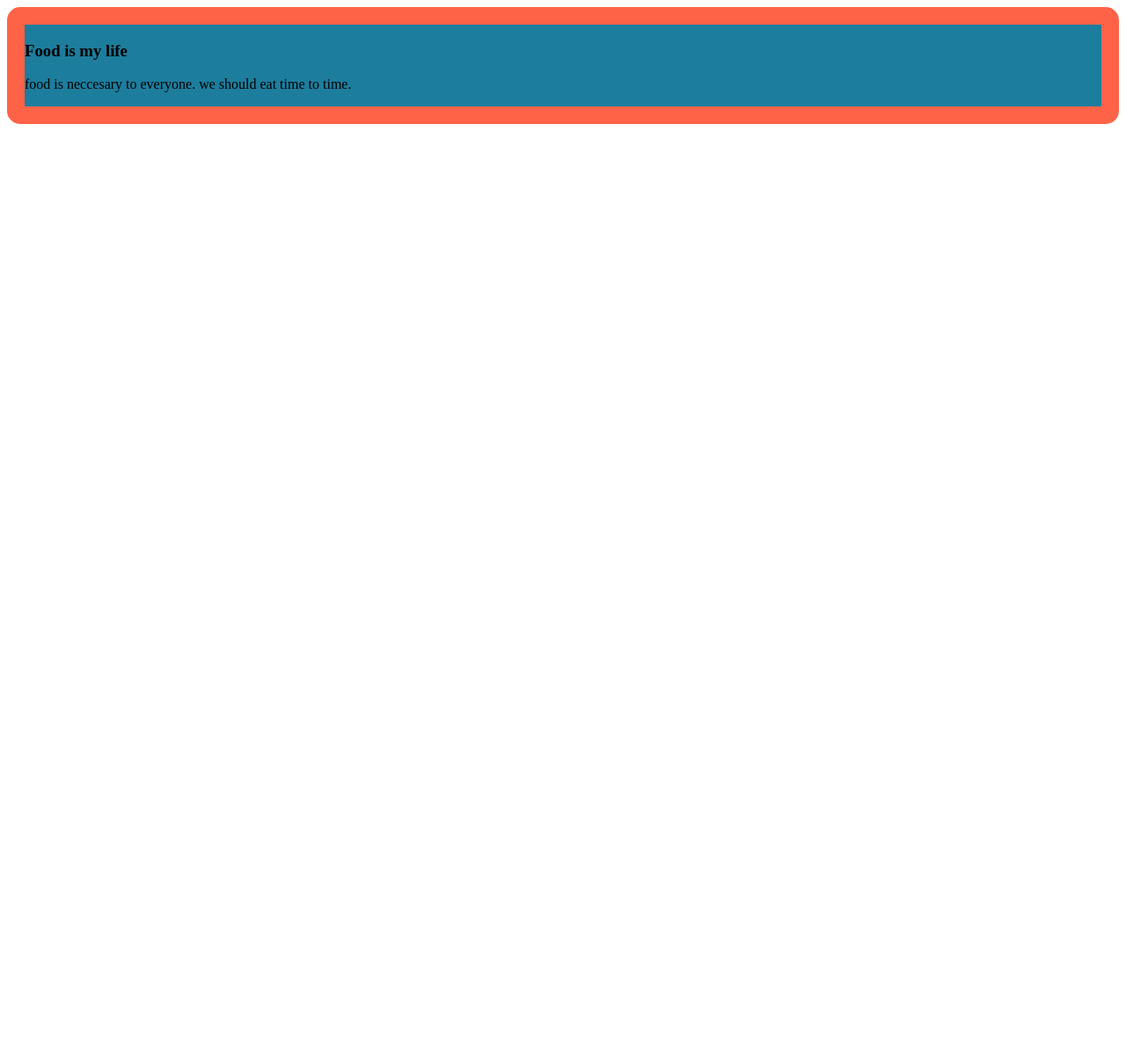
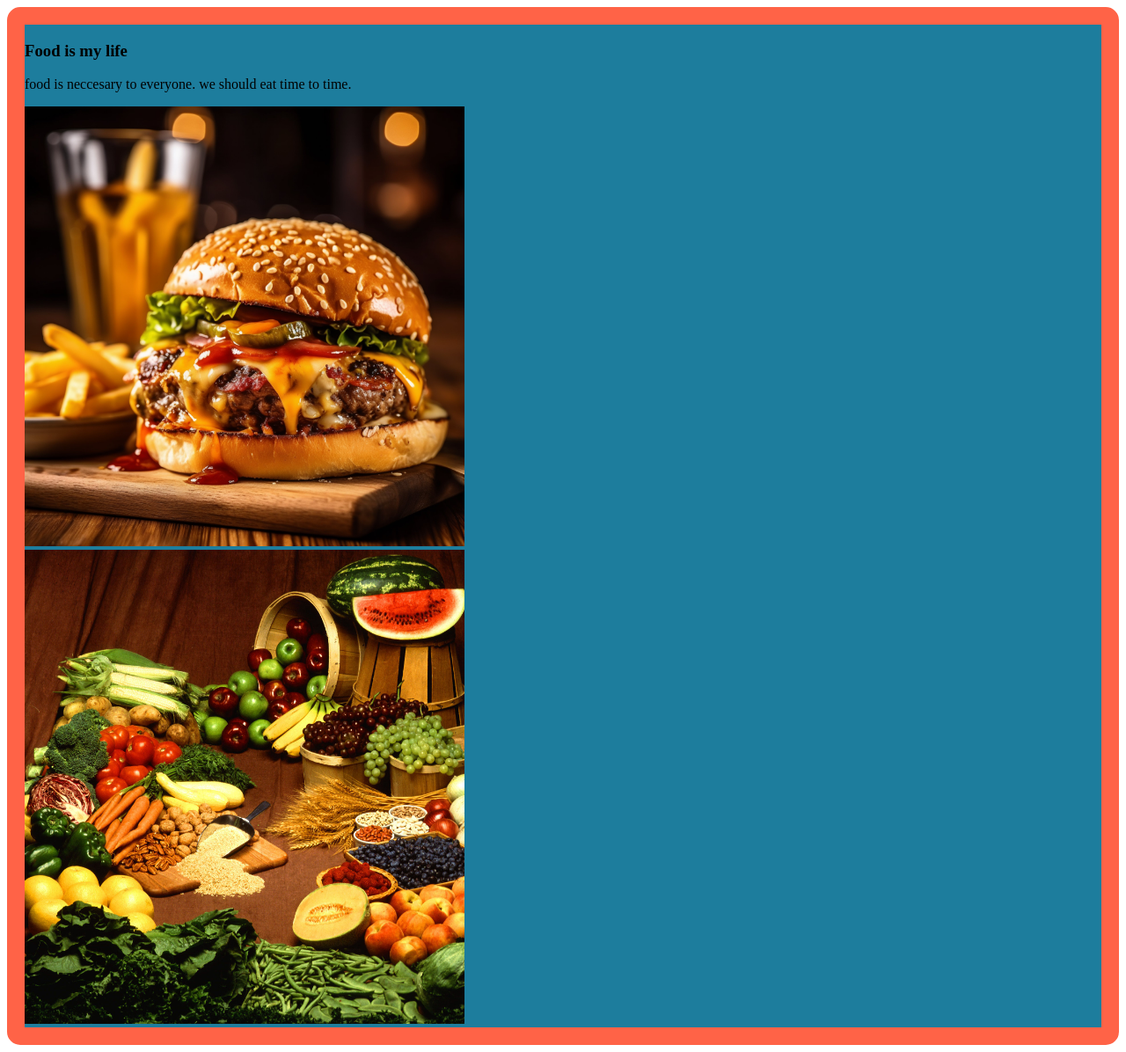
Before and after one commit to Shariful1996/Food-Cart, a plain HTML site: page index.html in a window 1280 px wide. Shown: the whole page at 88% size. Before the commit the page ends 800 px from the top, so only its background shows below. Drawn offline with Linux system fonts and the light colour scheme.

Commit message:
pictures added

```diff
--- a/index.html
+++ b/index.html
@@ -9,6 +9,9 @@
 <body><div>
     <h3>Food is my life</h3>
     <p>food is neccesary to everyone. we should eat time to time.</p>
+    <img src="pictures/foodiesfeed.com_burger-with-melted-cheese.jpg" alt="" width="500px">
+    <br>
+    <img src="pictures/Foods_(cropped).jpg" alt="" width="500px">
 </div>
 </body>
 </html>
```
Also changed, not shown: pictures/Foods_(cropped).jpg (added), pictures/Meatfoodgroup.jpg (added), pictures/foodiesfeed.com_burger-with-melted-cheese.jpg (added), 1 other file.
